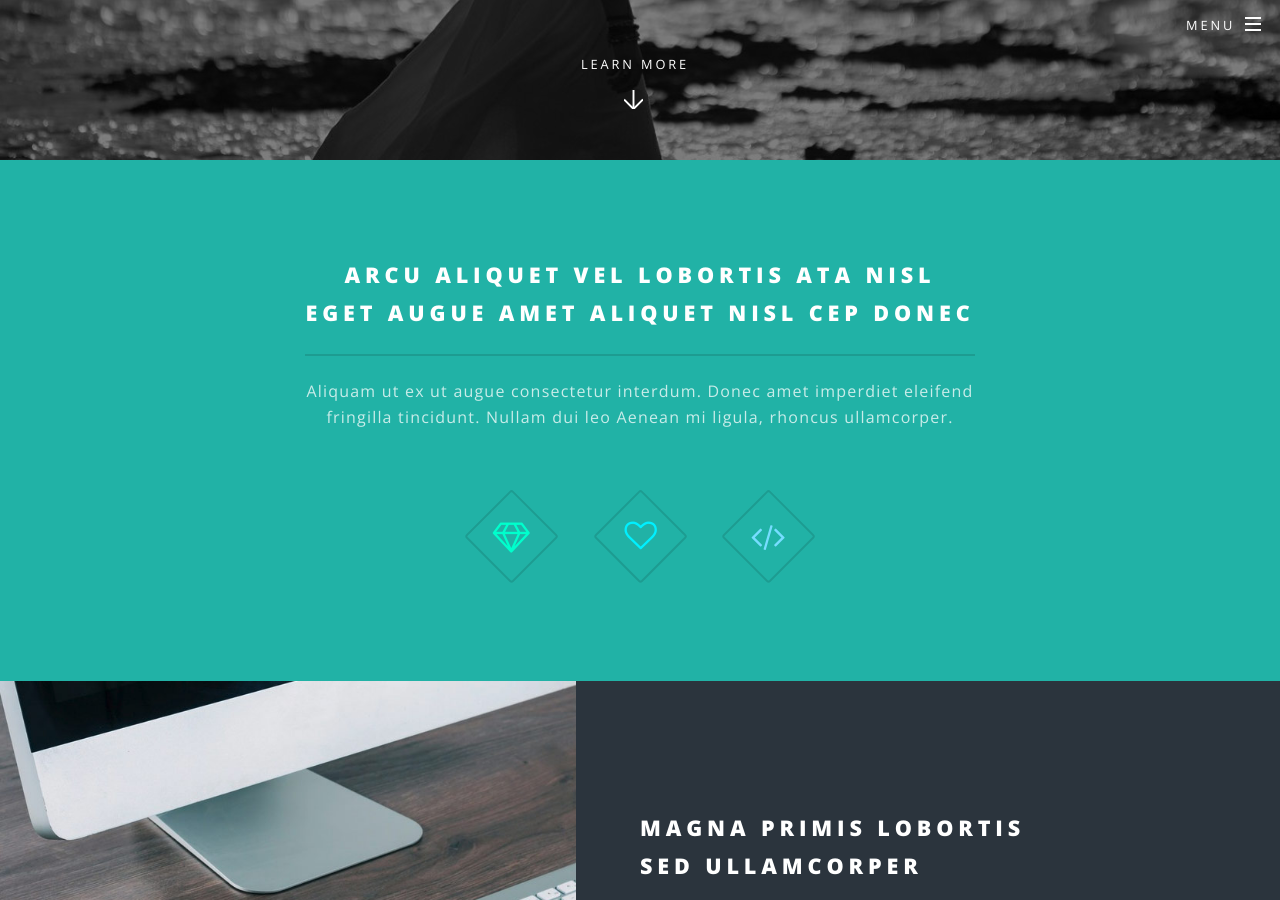
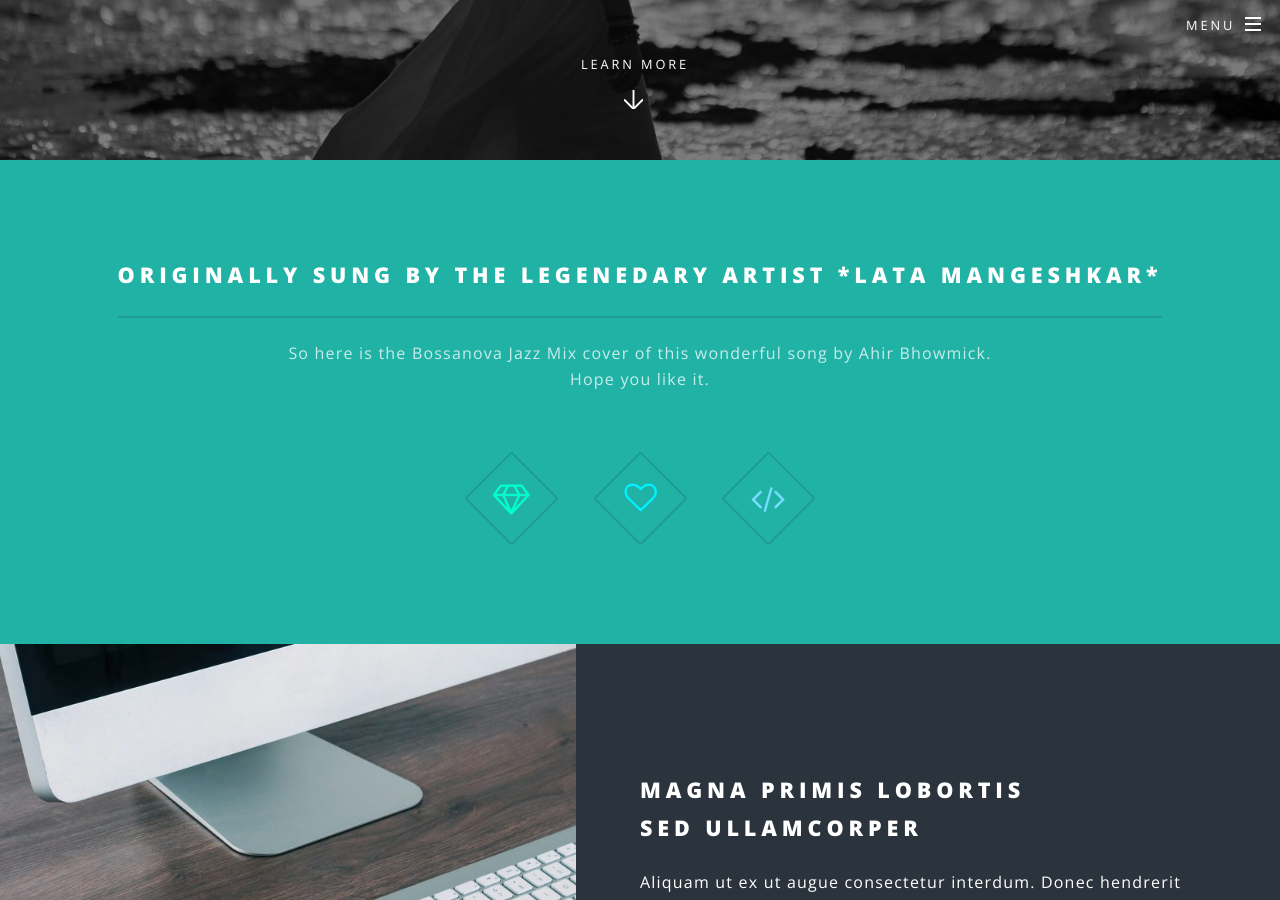
Before and after one commit to mukeshrijhwani/project30, a Jekyll site: the page built from index.html, in a window 1280 px wide and 900 px high, scrolled down 740 px. Built offline with Jekyll 4.4.1, drawn with Linux system fonts in a browser that asks for light colours.

Commit message:
Update index.html

```diff
--- a/index.html
+++ b/index.html
@@ -17,10 +17,11 @@ layout: landing
 					<section id="one" class="wrapper style1 special">
 						<div class="inner">
 							<header class="major">
-								<h2>Arcu aliquet vel lobortis ata nisl<br />
-								eget augue amet aliquet nisl cep donec</h2>
-								<p>Aliquam ut ex ut augue consectetur interdum. Donec amet imperdiet eleifend<br />
-								fringilla tincidunt. Nullam dui leo Aenean mi ligula, rhoncus ullamcorper.</p>
+								<h2>Originally sung by the legenedary artist *Lata Mangeshkar* <br />
+								</h2>
+								<p> So here is the Bossanova Jazz Mix cover of this wonderful song by Ahir Bhowmick. <br />
+									Hope you like it.<br />
+								</p>
 							</header>
 							<ul class="icons major">
 								<li><span class="icon fa-diamond major style1"><span class="label">Lorem</span></span></li>
```
